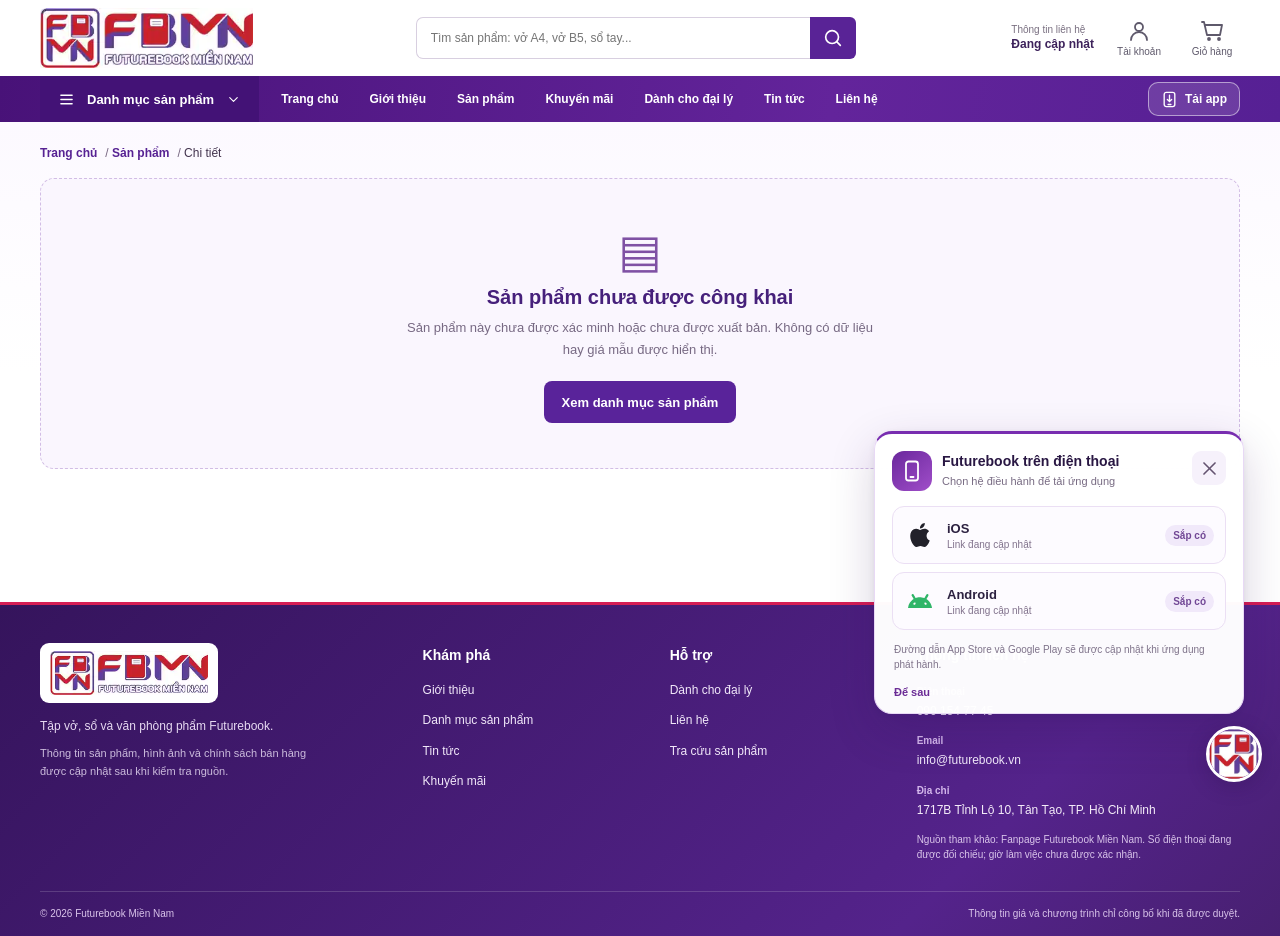
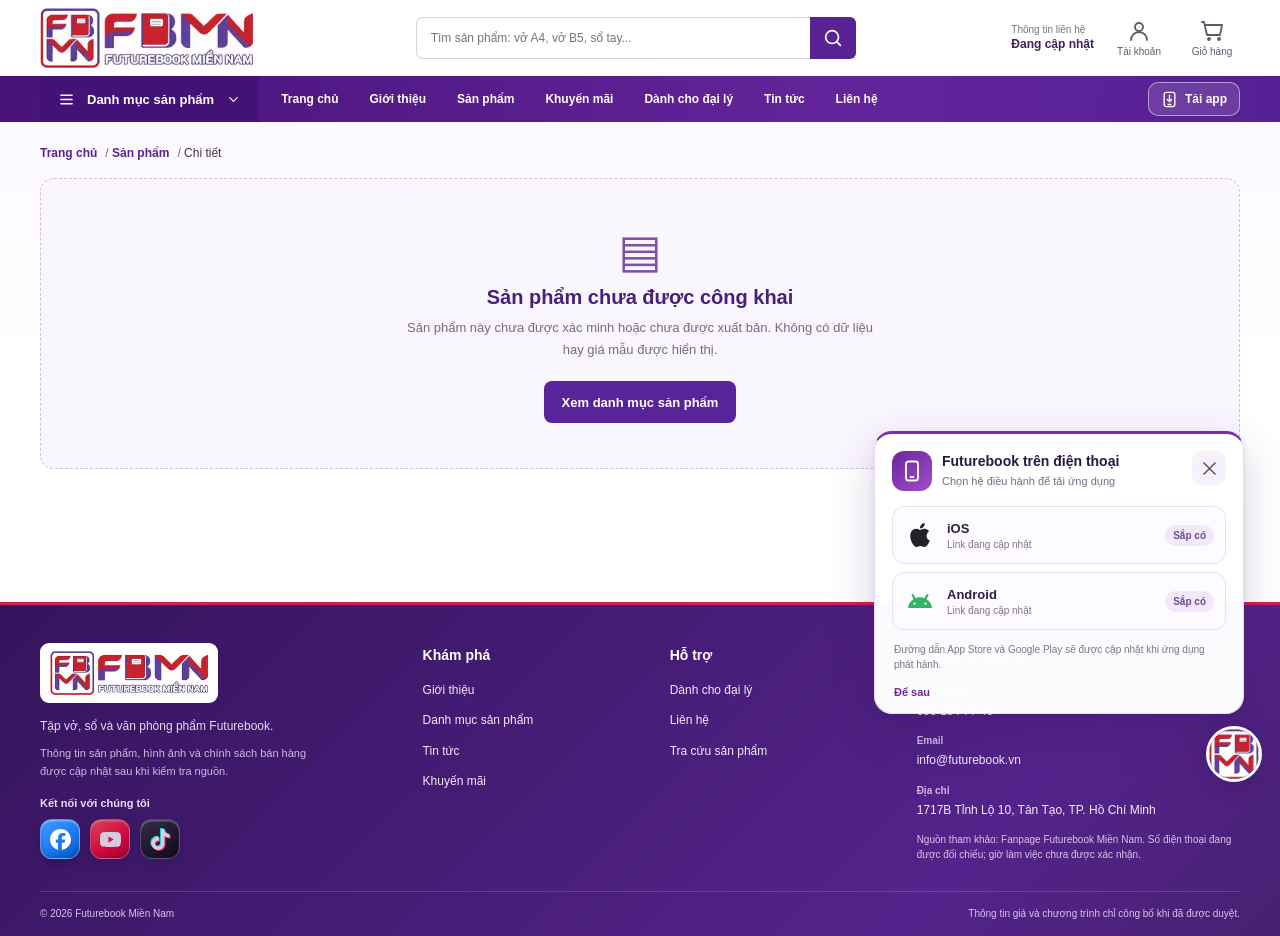
Before and after one commit to meyecarpenter23842/fbmn, a Next.js app: page /san-pham/1 in a window 1280 px wide. Built offline with nearby package versions, Linux system fonts and the light colour scheme.

Commit message:
WEB PR32: official glossy social icons in shared footer

```diff
--- a/app/site-footer.css
+++ b/app/site-footer.css
@@ -38,3 +38,34 @@
  .site-footer__bottom { margin-top: 21px; align-items: flex-start; flex-direction: column; gap: 6px; }
 }
 @media (prefers-reduced-motion: reduce) { .site-footer * { transition: none !important; animation: none !important; } }
+
+/* Footer social network links — official glyph shapes, subtle glossy treatment. */
+.site-footer__social { margin-top: 17px; }
+.site-footer__social-title {
+  display: block; margin-bottom: 10px;
+  color: #eadcf7; font-size: 11px; font-weight: 750;
+}
+.site-footer__social-list { display: flex; align-items: center; flex-wrap: wrap; gap: 10px; }
+.site-footer__social-icon {
+  display: inline-grid; place-items: center; flex: 0 0 40px;
+  width: 40px; height: 40px; border-radius: 12px;
+  color: #fff;
+  border: 1px solid rgba(255,255,255,.3);
+  box-shadow: inset 0 1.5px 1px rgba(255,255,255,.32), inset 0 -2px 4px rgba(0,0,0,.14), 0 5px 12px rgba(18,5,36,.23);
+  text-decoration: none;
+  position: relative;
+  transition: transform .2s ease, box-shadow .2s ease, filter .2s ease;
+}
+.site-footer__social-icon svg { display: block; width: 21px; height: 21px; }
+.site-footer__social-icon--facebook { background: linear-gradient(145deg, #439bff, #1877f2 60%, #0654bb); }
+.site-footer__social-icon--youtube { background: linear-gradient(145deg, #ff5555, #ff0033 60%, #b80024); }
+.site-footer__social-icon--tiktok { background: linear-gradient(145deg, #33353e, #13151c 62%, #050609); }
+.site-footer__social-icon--tiktok svg { filter: drop-shadow(-1px -1px 0 #25f4ee) drop-shadow(1px 1px 0 #fe2c55); }
+.site-footer__social-icon--pending { opacity: .78; cursor: default; }
+a.site-footer__social-icon:hover { color: #fff; transform: translateY(-2px); filter: brightness(1.09); box-shadow: inset 0 1.5px 1px rgba(255,255,255,.4), 0 8px 16px rgba(18,5,36,.32); }
+a.site-footer__social-icon:focus-visible { outline: 3px solid #fff; outline-offset: 3px; }
+@media (max-width: 700px) {
+  .site-footer__social { margin-top: 14px; }
+  .site-footer__social-icon { flex-basis: 38px; width: 38px; height: 38px; border-radius: 11px; }
+  .site-footer__social-list { gap: 9px; }
+}
--- /dev/null
+++ b/components/footer-social-links.tsx
@@ -0,0 +1,46 @@
+import { footerSocialProfiles, getVerifiedSocialUrl } from "@/lib/content/social-profiles";
+import type { SocialPlatform } from "@/lib/content/social-profiles";
+
+/** Official social network brand vector silhouettes, from Simple Icons (CC0). */
+const brandPaths: Readonly<Record<SocialPlatform, string>> = {
+  "facebook": "M9.101 23.691v-7.98H6.627v-3.667h2.474v-1.58c0-4.085 1.848-5.978 5.858-5.978.401 0 .955.042 1.468.103a8.68 8.68 0 0 1 1.141.195v3.325a8.623 8.623 0 0 0-.653-.036 26.805 26.805 0 0 0-.733-.009c-.707 0-1.259.096-1.675.309a1.686 1.686 0 0 0-.679.622c-.258.42-.374.995-.374 1.752v1.297h3.919l-.386 2.103-.287 1.564h-3.246v8.245C19.396 23.238 24 18.179 24 12.044c0-6.627-5.373-12-12-12s-12 5.373-12 12c0 5.628 3.874 10.35 9.101 11.647Z",
+  "youtube": "M23.498 6.186a3.016 3.016 0 0 0-2.122-2.136C19.505 3.545 12 3.545 12 3.545s-7.505 0-9.377.505A3.017 3.017 0 0 0 .502 6.186C0 8.07 0 12 0 12s0 3.93.502 5.814a3.016 3.016 0 0 0 2.122 2.136c1.871.505 9.376.505 9.376.505s7.505 0 9.377-.505a3.015 3.015 0 0 0 2.122-2.136C24 15.93 24 12 24 12s0-3.93-.502-5.814zM9.545 15.568V8.432L15.818 12l-6.273 3.568z",
+  "tiktok": "M12.525.02c1.31-.02 2.61-.01 3.91-.02.08 1.53.63 3.09 1.75 4.17 1.12 1.11 2.7 1.62 4.24 1.79v4.03c-1.44-.05-2.89-.35-4.2-.97-.57-.26-1.1-.59-1.62-.93-.01 2.92.01 5.84-.02 8.75-.08 1.4-.54 2.79-1.35 3.94-1.31 1.92-3.58 3.17-5.91 3.21-1.43.08-2.86-.31-4.08-1.03-2.02-1.19-3.44-3.37-3.65-5.71-.02-.5-.03-1-.01-1.49.18-1.9 1.12-3.72 2.58-4.96 1.66-1.44 3.98-2.13 6.15-1.72.02 1.48-.04 2.96-.04 4.44-.99-.32-2.15-.23-3.02.37-.63.41-1.11 1.04-1.36 1.75-.21.51-.15 1.07-.14 1.61.24 1.64 1.82 3.02 3.5 2.87 1.12-.01 2.19-.66 2.77-1.61.19-.33.4-.67.41-1.06.1-1.79.06-3.57.07-5.36.01-4.03-.01-8.05.02-12.07z"
+};
+
+function SocialBrandIcon({ platform }: { platform: SocialPlatform }) {
+  return <svg viewBox="0 0 24 24" width="20" height="20" fill="currentColor" aria-hidden="true" focusable="false">
+    <path d={brandPaths[platform]} />
+  </svg>;
+}
+
+export function FooterSocialLinks() {
+  return <div className="site-footer__social" aria-label="Mạng xã hội Futurebook Miền Nam">
+    <strong className="site-footer__social-title">Kết nối với chúng tôi</strong>
+    <div className="site-footer__social-list">
+      {footerSocialProfiles.map(profile => {
+        const href = getVerifiedSocialUrl(profile);
+        const className = "site-footer__social-icon site-footer__social-icon--" + profile.platform;
+        return href ? (
+          <a
+            key={profile.platform}
+            className={className}
+            href={href}
+            target="_blank"
+            rel="noopener noreferrer"
+            aria-label={profile.name + " Futurebook Miền Nam (mở tab mới)"}
+            title={profile.name + " Futurebook Miền Nam"}
+          ><SocialBrandIcon platform={profile.platform}/></a>
+        ) : (
+          <span
+            key={profile.platform}
+            role="img"
+            aria-label={profile.name + " — sắp cập nhật đường dẫn"}
+            title={profile.name + " — sắp cập nhật"}
+            className={className + " site-footer__social-icon--pending"}
+          ><SocialBrandIcon platform={profile.platform}/></span>
+        );
+      })}
+    </div>
+  </div>;
+}
--- a/components/site-footer.tsx
+++ b/components/site-footer.tsx
@@ -1,6 +1,7 @@
 import Image from "next/image";
 import Link from "next/link";
 import { fanpageContactReference as contact } from "@/lib/content/contact-reference";
+import { FooterSocialLinks } from "@/components/footer-social-links";
 
 /** Consistent site-wide footer for Home, Catalog and Editorial pages. */
 export function SiteFooter() {
@@ -16,6 +17,7 @@ export function SiteFooter() {
           </Link>
           <p>Tập vở, sổ và văn phòng phẩm Futurebook.</p>
           <p>Thông tin sản phẩm, hình ảnh và chính sách bán hàng được cập nhật sau khi kiểm tra nguồn.</p>
+          <FooterSocialLinks />
         </section>
         <nav aria-label="Khám phá Futurebook" className="site-footer__links">
           <h2>Khám phá</h2>
--- /dev/null
+++ b/lib/content/social-profiles.ts
@@ -0,0 +1,29 @@
+/** Official profile destinations supplied or pending project-owner confirmation. */
+export type SocialPlatform = "facebook" | "youtube" | "tiktok";
+export type FooterSocialProfile = {
+  platform: SocialPlatform;
+  name: string;
+  url: string | null;
+};
+export const footerSocialProfiles: readonly FooterSocialProfile[] = [
+  { platform: "facebook", name: "Facebook", url: "https://www.facebook.com/futurebook.miennam" },
+  { platform: "youtube", name: "YouTube", url: null },
+  { platform: "tiktok", name: "TikTok", url: null },
+];
+/** Reject unsupported destinations before adding real social URLs. */
+export function getVerifiedSocialUrl(profile: FooterSocialProfile): string | null {
+  if (!profile.url) return null;
+  try {
+    const url = new URL(profile.url);
+    if (url.protocol !== "https:" || url.username || url.password) return null;
+    const domains: Record<SocialPlatform, readonly string[]> = {
+      facebook: ["facebook.com", "www.facebook.com"],
+      youtube: ["youtube.com", "www.youtube.com", "youtu.be"],
+      tiktok: ["tiktok.com", "www.tiktok.com"],
+    };
+    if (!domains[profile.platform].includes(url.hostname)) return null;
+    return url.href;
+  } catch {
+    return null;
+  }
+}
```
Also changed, not shown: 2 other files (tests, documents, lock files or other folders).
